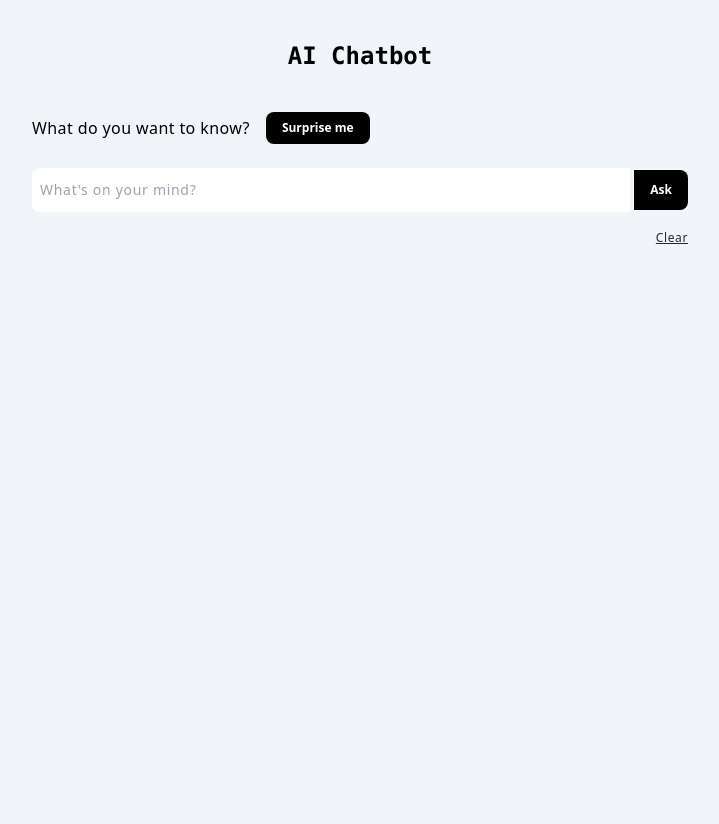
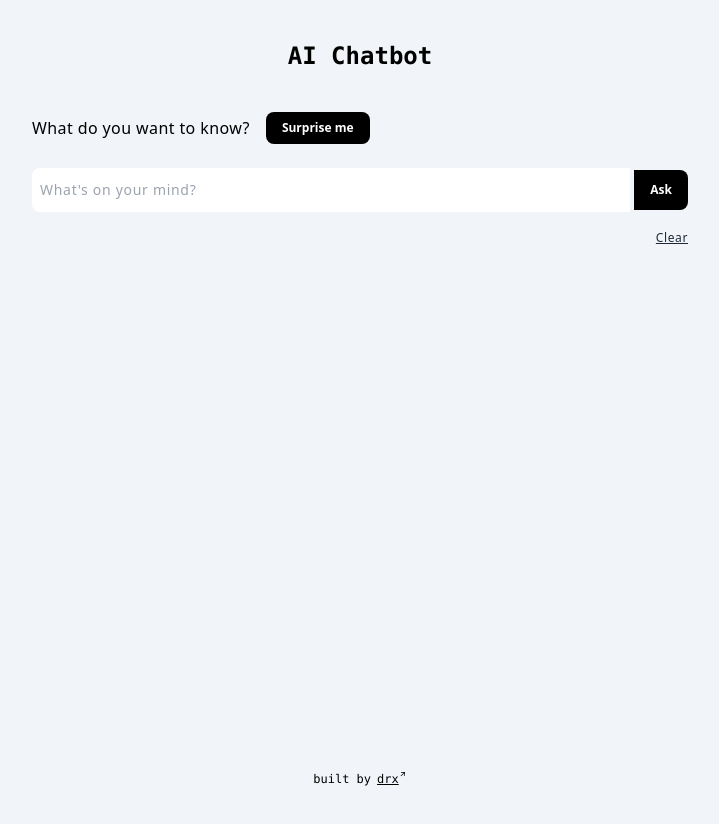
Before and after one commit to druxvh/ai-chatbot, a Next.js app: page / in a window 1280 px wide. Shown: the top 824 px of the page, without its empty margins (280-999 px from the left). After the commit the page ends 800 px from the top, so only its background shows below. Built offline with nearby package versions, Linux system fonts and the light colour scheme.

Commit message:
style: added footer

```diff
--- /dev/null
+++ b/app/components/footer.js
@@ -0,0 +1,20 @@
+import Link from "next/link";
+import { MdArrowOutward } from "react-icons/md";
+
+export default function Footer() {
+  return (
+    <footer className="py-3 bg-slate-100 fixed bottom-0 w-full">
+      <div className="flex items-center justify-center text-black text-[12px] font-mono">
+        <p>built by</p>
+        <Link
+          href="https://www.x.com/druxvh"
+          target="_blank"
+          className="ml-[6px] flex underline hover:text-gray-800 transition ease-in-out delay-300"
+        >
+          <span>drx</span>
+          <MdArrowOutward className="size-2" />
+        </Link>
+      </div>
+    </footer>
+  );
+}
--- a/app/layout.js
+++ b/app/layout.js
@@ -1,4 +1,5 @@
 import "./globals.css";
+import Footer from "./components/footer";
 
 export const metadata = {
   title: "AI Chatbot",
@@ -8,10 +9,9 @@ export const metadata = {
 export default function RootLayout({ children }) {
   return (
     <html lang="en">
-      <body
-        className={`bg-slate-100 antialiased`}
-      >
+      <body className="bg-slate-100 antialiased">
         {children}
+        <Footer />
       </body>
     </html>
   );
--- a/app/page.js
+++ b/app/page.js
@@ -63,8 +63,8 @@ export default function Home() {
     "bg-black text-white text-xs text-nowrap font-sans font-semibold hover:bg-gray-800 hover:text-white transition ease-in-out delay-100";
 
   return (
-    <main className="max-w-2xl h-screen mx-auto">
-      <div className="px-2 h-full">
+    <main className="max-w-2xl h-full mx-auto">
+      <div className="px-2 pb-12 h-full">
         <p className="py-10 text-2xl font-mono font-semibold text-center">
           AI Chatbot
         </p>
--- a/package.json
+++ b/package.json
@@ -12,7 +12,8 @@
     "@google/generative-ai": "^0.21.0",
     "next": "15.0.3",
     "react": "19.0.0-rc-66855b96-20241106",
-    "react-dom": "19.0.0-rc-66855b96-20241106"
+    "react-dom": "19.0.0-rc-66855b96-20241106",
+    "react-icons": "^5.4.0"
   },
   "devDependencies": {
     "eslint": "^8",
```
Also changed, not shown: 1 other file (tests, documents, lock files or other folders).
